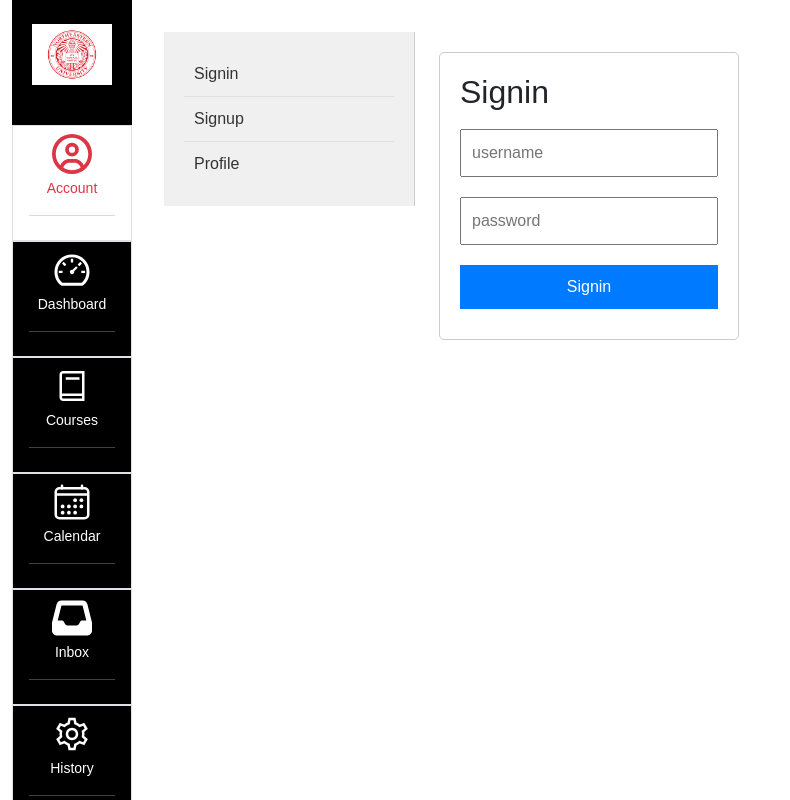
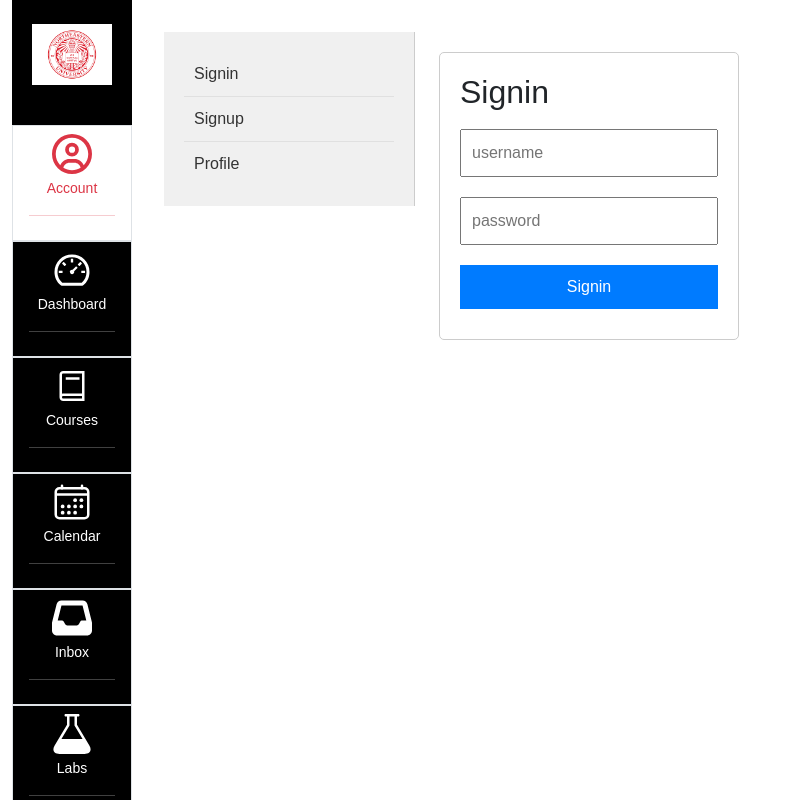
Before and after one commit to saichandrapandraju/kanbas-react-web-app, a React (Create React App) app: page /#/Kanbas/Account/Signin in a window 1280 px wide. Shown: the whole page, without its empty margins (0-790 px from the left). Built offline with nearby package versions, Linux system fonts and the light colour scheme.

Commit message:
lab link

```diff
--- a/src/kanbas/Navigation.tsx
+++ b/src/kanbas/Navigation.tsx
@@ -15,8 +15,9 @@ export default function KanbasNavigation() {
     { label: "Courses", icon: LiaBookSolid, route: "/Kanbas/Courses" },
     { label: "Calendar", icon: IoCalendarOutline, route: "/Kanbas/Calendar" },
     { label: "Inbox", icon: FaInbox, route: "/Kanbas/Inbox" },
+    { label: "Labs", icon: ImLab, route: "/Labs" },
     { label: "History", icon: LiaCogSolid, route: "/Kanbas/History" },
-    { label: "Labs", icon: ImLab, route: "/Labs" },
+
   ];
 
   return (
```
